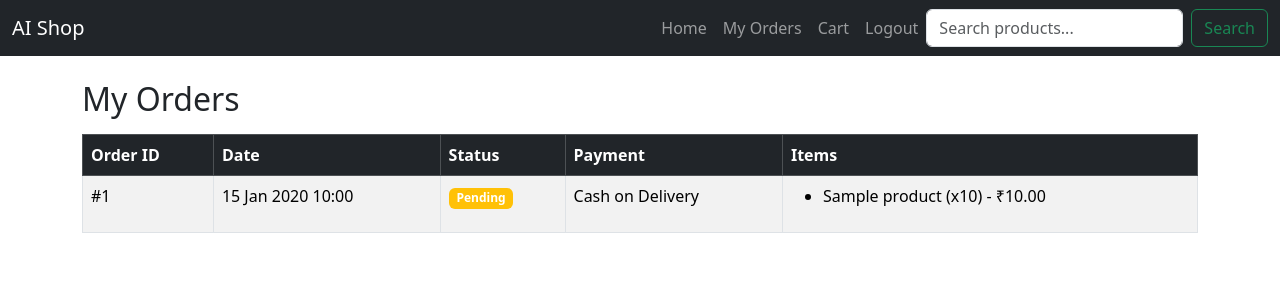
After one commit to Jethva-Parthiv/AI-Powered-E-Commerce-Plaform, a Django app: page /orders/history/ in a window 1280 px wide. The commit adds this page. Shown: the top 300 px of the page. Run offline with Django 5.2, Linux system fonts and the light colour scheme; the visitor is signed in with stand-in values (Sample User, id 1); tables that the repository leaves empty hold one stand-in row (values such as "Sample post").

```diff
--- a/ai_ecommerce/ai_ecommerce/settings.py
+++ b/ai_ecommerce/ai_ecommerce/settings.py
@@ -140,3 +140,4 @@ MEDIA_ROOT = os.path.join(BASE_DIR, 'media')
 # Redirect unauthenticated users here
 LOGIN_URL = '/users/login/'
 LOGIN_REDIRECT_URL = '/'
+LOGOUT_REDIRECT_URL = '/'
--- a/ai_ecommerce/orders/models.py
+++ b/ai_ecommerce/orders/models.py
@@ -2,13 +2,31 @@ from django.db import models
 from django.conf import settings
 from products.models import Product
 
+
 class Order(models.Model):
+    STATUS_CHOICES = [
+        ("pending", "Pending"),
+        ("paid", "Paid"),
+        ("shipped", "Shipped"),
+        ("delivered", "Delivered"),
+        ("cancelled", "Cancelled"),
+    ]
+
+    PAYMENT_CHOICES = [
+        ("cod", "Cash on Delivery"),
+        ("razorpay", "Razorpay"),
+        ("stripe", "Stripe"),
+    ]
+
     user = models.ForeignKey(settings.AUTH_USER_MODEL, on_delete=models.CASCADE)
     created_at = models.DateTimeField(auto_now_add=True)
-    status = models.CharField(max_length=50, default="pending")
+    status = models.CharField(max_length=20, choices=STATUS_CHOICES, default="pending")
+    payment_method = models.CharField(max_length=20, choices=PAYMENT_CHOICES, default="cod")
+    payment_id = models.CharField(max_length=100, blank=True, null=True)
 
     def __str__(self):
-        return f"Order {self.id} by {self.user.username}"
+        return f"Order #{self.id} - {self.user.username}"
+
 
 class OrderItem(models.Model):
     order = models.ForeignKey(Order, on_delete=models.CASCADE, related_name="items")
--- /dev/null
+++ b/ai_ecommerce/orders/templates/orders/history.html
@@ -0,0 +1,49 @@
+{% extends "base.html" %}
+{% block content %}
+<h2>My Orders</h2>
+
+{% if orders %}
+    <table class="table table-striped table-bordered mt-3">
+        <thead class="table-dark">
+            <tr>
+                <th>Order ID</th>
+                <th>Date</th>
+                <th>Status</th>
+                <th>Payment</th>
+                <th>Items</th>
+            </tr>
+        </thead>
+        <tbody>
+            {% for order in orders %}
+                <tr>
+                    <td>#{{ order.id }}</td>
+                    <td>{{ order.created_at|date:"d M Y H:i" }}</td>
+                    <td>
+                        <span class="badge
+                            {% if order.status == 'pending' %} bg-warning
+                            {% elif order.status == 'paid' %} bg-success
+                            {% elif order.status == 'shipped' %} bg-primary
+                            {% elif order.status == 'delivered' %} bg-info
+                            {% elif order.status == 'cancelled' %} bg-danger
+                            {% endif %}
+                        ">
+                            {{ order.get_status_display }}
+                        </span>
+                    </td>
+                    <td>{{ order.get_payment_method_display }}</td>
+                    <td>
+                        <ul>
+                            {% for item in order.items.all %}
+                                <li>{{ item.product.name }} (x{{ item.quantity }}) - ₹{{ item.price }}</li>
+                            {% endfor %}
+                        </ul>
+                    </td>
+                </tr>
+            {% endfor %}
+        </tbody>
+    </table>
+{% else %}
+    <div class="alert alert-info">You have no orders yet.</div>
+    <a href="/" class="btn btn-primary">Start Shopping</a>
+{% endif %}
+{% endblock %}
--- a/ai_ecommerce/orders/urls.py
+++ b/ai_ecommerce/orders/urls.py
@@ -3,4 +3,5 @@ from . import views
 
 urlpatterns = [
     path("checkout/", views.checkout, name="checkout"),
+    path("history/", views.order_history, name="order_history"),
 ]
--- a/ai_ecommerce/orders/views.py
+++ b/ai_ecommerce/orders/views.py
@@ -2,30 +2,47 @@ from django.shortcuts import redirect, render
 from django.contrib.auth.decorators import login_required
 from cart.models import CartItem
 from .models import Order, OrderItem
+from decimal import Decimal
 
 @login_required
 def checkout(request):
-    cart_items = CartItem.objects.filter(user=request.user)
-    cart_total = sum(item.subtotal for item in cart_items)
-    if not cart_items.exists():
-        return render(request, "orders/checkout.html", {"error": "Your cart is empty."})
+    cart_items = CartItem.objects.filter(user=request.user).select_related('product')
+    cart_total = sum((item.subtotal for item in cart_items), Decimal("0.00"))
 
     if request.method == "POST":
-        # Create a new order
-        order = Order.objects.create(user=request.user, status="pending")
+        payment_method = request.POST.get("payment_method", "cod")
 
-        # Move cart items into order items
+        order = Order.objects.create(
+            user=request.user,
+            payment_method=payment_method,
+            status="pending" if payment_method != "cod" else "paid"
+        )
+
         for item in cart_items:
             OrderItem.objects.create(
                 order=order,
                 product=item.product,
                 quantity=item.quantity,
-                price=item.product.price,
+                price=item.product.price
             )
 
-        # Clear the cart
-        cart_items.delete()
+        if payment_method == "cod":
+            cart_items.delete()
+            return render(request, "orders/checkout_success.html", {"order": order})
 
-        return render(request, "orders/checkout_success.html", {"order": order})
+        elif payment_method == "mock":
+            # Simulate online payment success
+            order.status = "paid"
+            order.save()
+            cart_items.delete()
+            return render(request, "orders/checkout_success.html", {"order": order})
 
     return render(request, "orders/checkout.html", {"cart_items": cart_items, "cart_total": cart_total})
+
+
+
+@login_required
+def order_history(request):
+    orders = Order.objects.filter(user=request.user).order_by("-created_at")
+    # orders_item = OrderItem.objects.filter(order__in=orders).select_related('product', 'order')
+    return render(request, "orders/history.html", {"orders": orders})
--- a/ai_ecommerce/templates/base.html
+++ b/ai_ecommerce/templates/base.html
@@ -11,10 +11,23 @@
         <div class="container-fluid">
             <a class="navbar-brand" href="/">AI Shop</a>
             <div class="collapse navbar-collapse">
-                <ul class="navbar-nav me-auto">
-                    <li class="nav-item"><a class="nav-link" href="/">Home</a></li>
+                <ul class="navbar-nav ms-auto">
+                    <li class="nav-item"><a class="nav-link" href="{% url 'product_list' %}">Home</a></li>
+                    {% if user.is_authenticated %}
+                    <li class="nav-item"><a class="nav-link" href="{% url 'order_history' %}">My Orders</a></li>
                     <li class="nav-item"><a class="nav-link" href="{% url 'view_cart' %}">Cart</a></li>
+                    <form method="post" action="{% url 'logout' %}">
+                        {% csrf_token %}
+                        <button type="submit" class="btn btn-link nav-link">Logout</button>
+                    </form>
+
+                    {% else %}
+                    <li class="nav-item"><a class="nav-link" href="{% url 'login' %}">Login</a></li>
+                    <li class="nav-item"><a class="nav-link" href="{% url 'signup' %}">Sign Up</a></li>
+                    {% endif %}
                 </ul>
+
+
                 <form class="d-flex" method="get" action="{% url 'search' %}">
                     <input class="form-control me-2" type="search" name="q" placeholder="Search products...">
                     <button class="btn btn-outline-success" type="submit">Search</button>
```
Also changed, not shown: ai_ecommerce/orders/admin.py (+13 -3 lines), ai_ecommerce/orders/templates/orders/checkout.html (+18 -10 lines), ai_ecommerce/orders/templates/orders/checkout_success.html (+5 -3 lines), ai_ecommerce/products/templates/products/cart.html (added, +15 -0 lines), ai_ecommerce/users/templates/users/login.html (+8 -4 lines), ai_ecommerce/users/templates/users/signup.html (added, +32 -0 lines), ai_ecommerce/users/views.py (+43 -8 lines), ai_ecommerce/orders/migrations/0002_order_payment_id_order_payment_method_and_more.py (added), ai_ecommerce/users/urls.py (line endings or trailing spaces).
